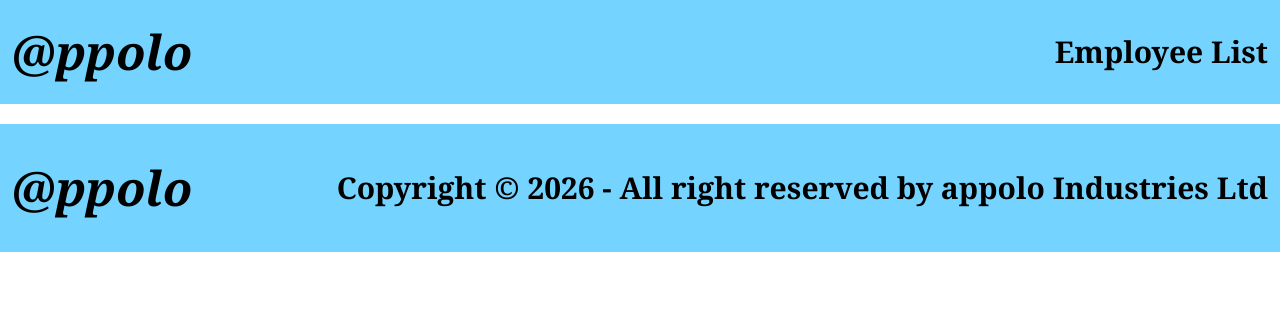
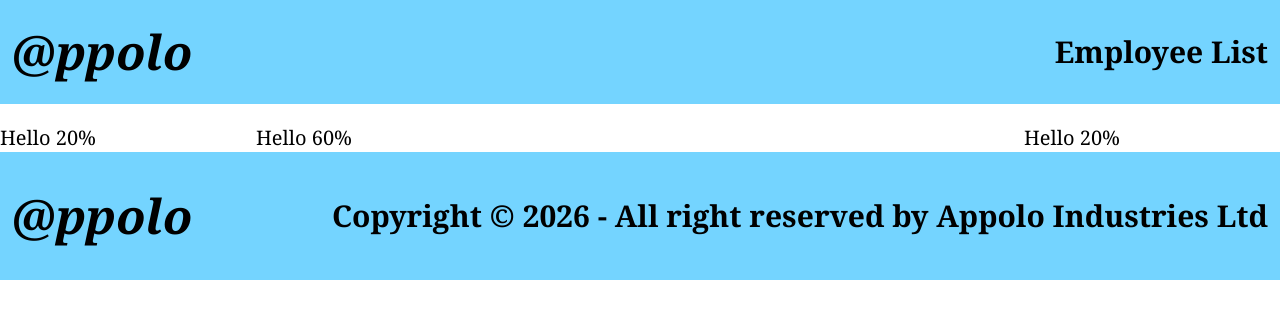
Before and after one commit to MK-Chakraborty/Employee-List-With-TanStack-Query, a React (Vite) app in the folder employee-list-page-client/: page / in a window 1280 px wide. Shown: the top 318 px of the page. Built offline with nearby package versions, Linux system fonts and the light colour scheme.

Commit message:
client header footer

```diff
--- a/employee-list-page-client/src/App.jsx
+++ b/employee-list-page-client/src/App.jsx
@@ -1,4 +1,7 @@
 import "./App.css";
+import AddEmployee from "./components/AddEmployee";
+import EmployeeDetails from "./components/EmployeeDetails";
+import EmployeeList from "./components/EmployeeList";
 import Footer from "./components/Footer";
 import Header from "./components/Header";
 
@@ -6,6 +9,11 @@ function App() {
   return (
     <section className="font-serif">
       <Header />
+      <div className="flex flex-wrap flex-col lg:flex-row justify-between">
+        <AddEmployee />
+        <EmployeeList />
+        <EmployeeDetails />
+      </div>
       <Footer />
     </section>
   );
--- a/employee-list-page-client/src/components/AddEmployee.jsx
+++ b/employee-list-page-client/src/components/AddEmployee.jsx
@@ -0,0 +1,7 @@
+export default function AddEmployee() {
+  return (
+    <section className="w-1/5">
+      <p className="text-xl">Hello 20%</p>
+    </section>
+  );
+}
--- a/employee-list-page-client/src/components/EmployeeDetails.jsx
+++ b/employee-list-page-client/src/components/EmployeeDetails.jsx
@@ -0,0 +1,7 @@
+export default function EmployeeDetails() {
+  return (
+    <section className="w-1/5">
+      <p className="text-xl">Hello 20%</p>
+    </section>
+  );
+}
--- a/employee-list-page-client/src/components/EmployeeList.jsx
+++ b/employee-list-page-client/src/components/EmployeeList.jsx
@@ -0,0 +1,9 @@
+export default function EmployeeList() {
+  return (
+    <>
+      <section className="w-3/5">
+        <p className="text-xl">Hello 60%</p>
+      </section>
+    </>
+  );
+}
--- a/employee-list-page-client/src/components/Footer.jsx
+++ b/employee-list-page-client/src/components/Footer.jsx
@@ -7,7 +7,7 @@ export default function Footer() {
       <div className="text-sm lg:text-3xl font-bold">
         {" "}
         <p>
-          Copyright © {new Date().getFullYear()} - All right reserved by appolo
+          Copyright © {new Date().getFullYear()} - All right reserved by Appolo
           Industries Ltd
         </p>
       </div>
```
